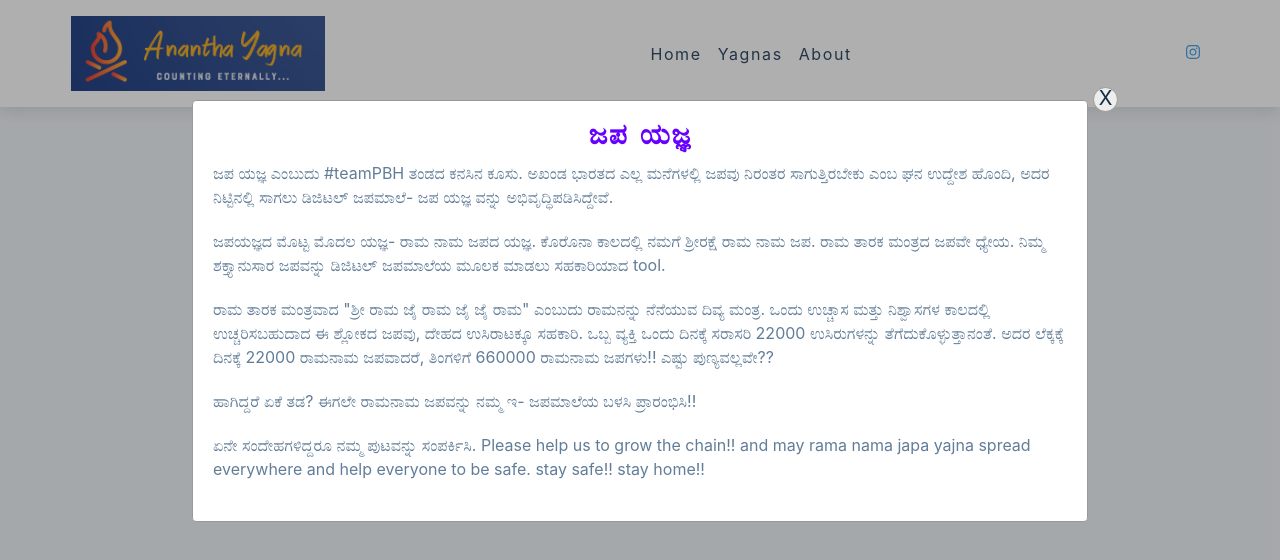
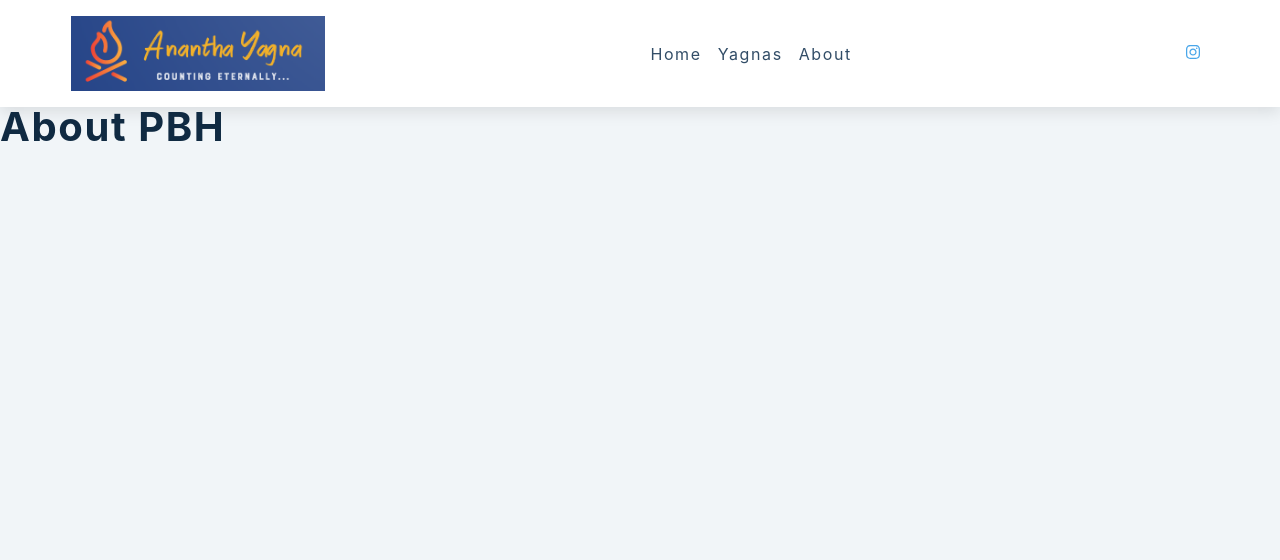
Before and after one commit to HGKarthik26/anantha-yagna, a React (Create React App) app: page /about in a window 1280 px wide. Shown: the top 560 px of the page. Built offline with nearby package versions, Linux system fonts and the light colour scheme.

Commit message:
added routes for tabs

```diff
--- a/package.json
+++ b/package.json
@@ -12,6 +12,7 @@
     "react-dom": "^17.0.2",
     "react-icons": "^4.2.0",
     "react-redux": "^7.2.4",
+    "react-router-dom": "^5.2.0",
     "react-scripts": "4.0.3",
     "redux": "^4.1.0",
     "redux-logger": "^3.0.6",
--- /dev/null
+++ b/src/components/About.jsx
@@ -0,0 +1,11 @@
+import React from 'react'
+
+function About() {
+    return (
+       <>
+       <h2>About PBH</h2>
+       </>
+    )
+}
+
+export default About
--- a/src/components/App.js
+++ b/src/components/App.js
@@ -1,28 +1,40 @@
 import React, { useState } from "react";
 import Navbar from "./Navbar";
 import Counter from "./Counter";
-import PopUp from './PopUp';
+import PopUp from "./PopUp";
+import About from "./About";
+import Yagnas from './Yagnas'
 import { Provider } from "react-redux";
 import store from "../redux/store";
-import { contentDiv, raamTarakaMantraDiv } from '../pop-up'
-
+import { contentDiv, raamTarakaMantraDiv } from "../pop-up";
+import { BrowserRouter as Router, Route, Switch } from "react-router-dom";
 
 function App() {
-
   const [isOpen, setIsOpen] = useState(true);
   const togglePopup = () => {
     setIsOpen(!isOpen);
-    }
+  };
 
   return (
+    <Router>
       <Provider store={store}>
         <Navbar />
 
-        {isOpen && <PopUp content = { contentDiv} handleClose = {togglePopup}/> }
+        <Switch>
+          <Route exact path="/">
+            {isOpen && <PopUp content={contentDiv} handleClose={togglePopup} />}
             {raamTarakaMantraDiv}
-
             <Counter />
+          </Route>
+          <Route exact path="/about">
+            <About />
+          </Route>
+          <Route exact path="/yagnas">
+            <Yagnas />
+          </Route>
+        </Switch>
       </Provider>
+    </Router>
   );
 }
 
--- a/src/components/Navbar.jsx
+++ b/src/components/Navbar.jsx
@@ -2,6 +2,7 @@ import React, { useState, useRef, useEffect } from "react";
 import { links, social } from '../data';
 import { FaBars } from "react-icons/fa";
 import logo from "../logo.PNG";
+import { Link } from "react-router-dom"
 import '../index.css'
 
 const Navbar = () => {
@@ -36,7 +37,7 @@ const Navbar = () => {
               const { id, url, text } = link;
               return (
                 <li key={id}>
-                  <a href={url}>{text}</a>
+                  <Link to={url}> {text} </Link>
                 </li>
               );
             })}
--- /dev/null
+++ b/src/components/Yagnas.jsx
@@ -0,0 +1,11 @@
+import React from 'react'
+
+function Yagnas() {
+    return (
+        <>
+        <h3>Yagnas tab</h3>
+        </>
+    )
+}
+
+export default Yagnas
```
Also changed, not shown: 1 other file (tests, documents, lock files or other folders). Lines whose indentation alone changed are shown as unchanged.
